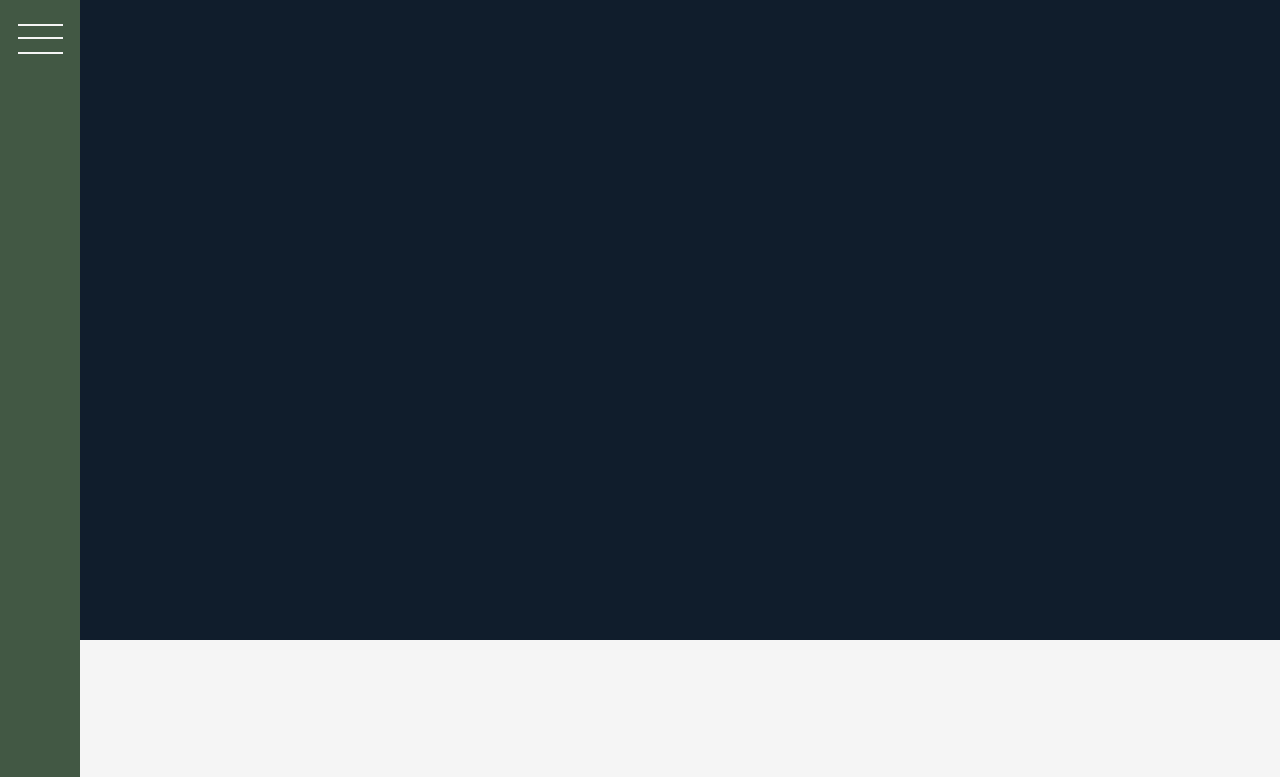
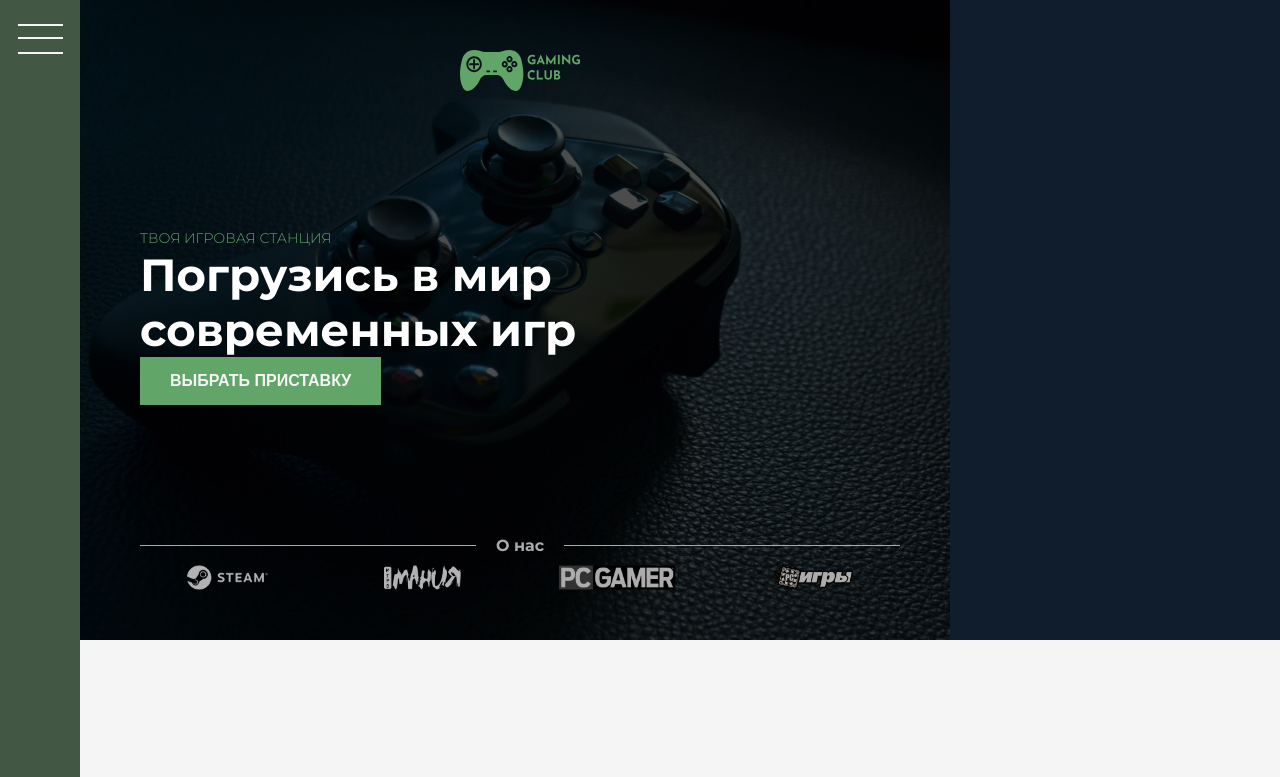
Before and after one commit to student-Alex-Bond/Project-store-game, a website: page src/index.html in a window 1280 px wide. Shown: the top 777 px of the page. Drawn offline with nearby package versions, Linux system fonts and the light colour scheme; files that its build step writes are made by us from their sources.

Commit message:
added images  for right side section header

```diff
--- a/src/index.html
+++ b/src/index.html
@@ -15,7 +15,21 @@
         <div class="sidebar">
             <button class="hamburger"></button>
         </div>
-        <div class="header"></div>
+        <div class="header">
+            <a href="#" class="logo">
+                <img src="./icons/logo.svg" alt="logo" class="logo__img">
+            </a>
+            <h4 class="title-4">ТВОЯ ИГРОВАЯ СТАНЦИЯ</h4>
+            <h1 class="title-1">Погрузись в мир современных игр</h1>
+            <button class="btn header__btn">ВЫБРАТЬ ПРИСТАВКУ</button>
+            <div class="header__line-text">О нас</div>
+            <div class="header__img">
+                <img src="./icons/game-1.png" alt="icon game">
+                <img src="./icons/game-2.png" alt="icon game">
+                <img src="./icons/game-3.png" alt="icon game">
+                <img src="./icons/game-4.png" alt="icon game">
+            </div>
+        </div>
         <div class="gamers"></div>
         <div class="features">
             <div class="feature">
--- a/src/scss/_base.scss
+++ b/src/scss/_base.scss
@@ -19,7 +19,6 @@ body {
     font-family: "Montserrat", "Arial", sans-serif;
     font-weight: 400;
     color: $color-gray-light;
-    line-height: 113%;
     font-size: 1.6rem;
     background-color: $color-gray-light;
 }
--- a/src/scss/_header.scss
+++ b/src/scss/_header.scss
@@ -1,6 +1,41 @@
 .header {
+    display: grid;
+    grid-template-rows: 1fr min-content minmax(10rem, min-content) 1fr;
     background-color: $color-blue-dark;
     grid-column: full-start / col-end 6;
+    padding: 5rem 5rem 5rem 6rem;
+    background: url('../icons/header-bg.png') center / cover no-repeat;
+    &__line-text {
+        font-size: 1.6rem;
+        font-weight: 700;
+        color: $color-gray-dark;
+        display: grid;
+        grid-column-gap: 2rem;
+        grid-template-columns: 1fr max-content 1fr;
+        align-items: center;
+        margin-bottom: 1rem;
+        &::after,
+        &::before {
+            content: '';
+            height: 0.1rem;
+            display: block;
+            background-color: $color-gray-dark;
+        }
+    }
+    &__img {
+        display: grid;
+        grid-template-columns: repeat(4, 1fr);
+        justify-items: center;
+        grid-gap: 2rem;
+    }
+    &__img img {
+        height: 2.5rem;
+        filter: brightness(70%);
+    }
+    &__btn {
+        align-self: start;
+        justify-self: start;
+    }
 }
 
 .logo {
```
Also changed, not shown: src/img/gamer-1.png (added), src/img/gamer-2.png (added), src/img/gamer-3.png (added).
